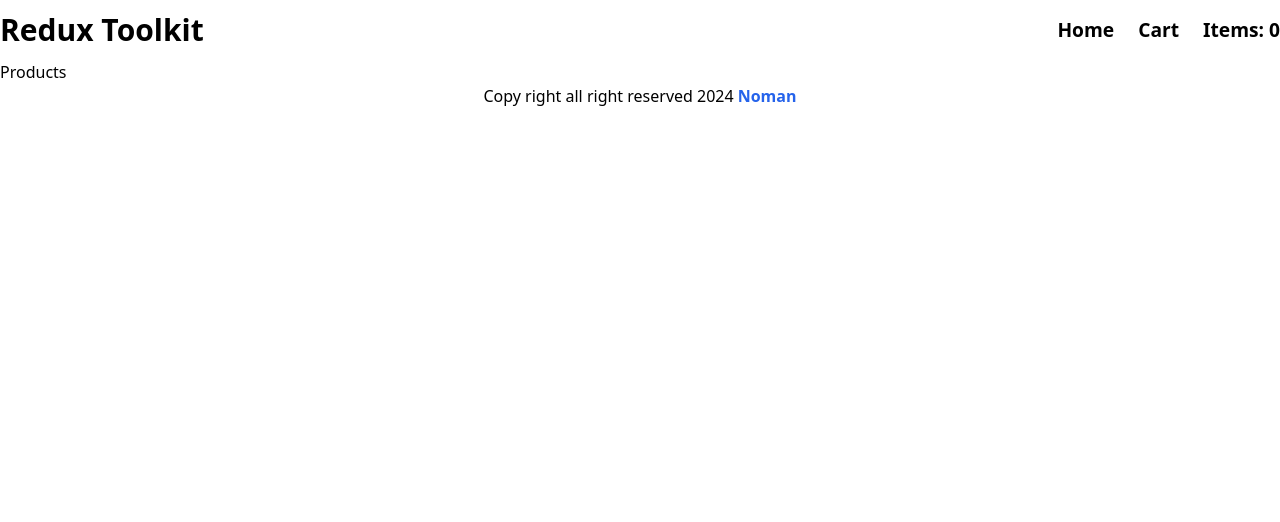
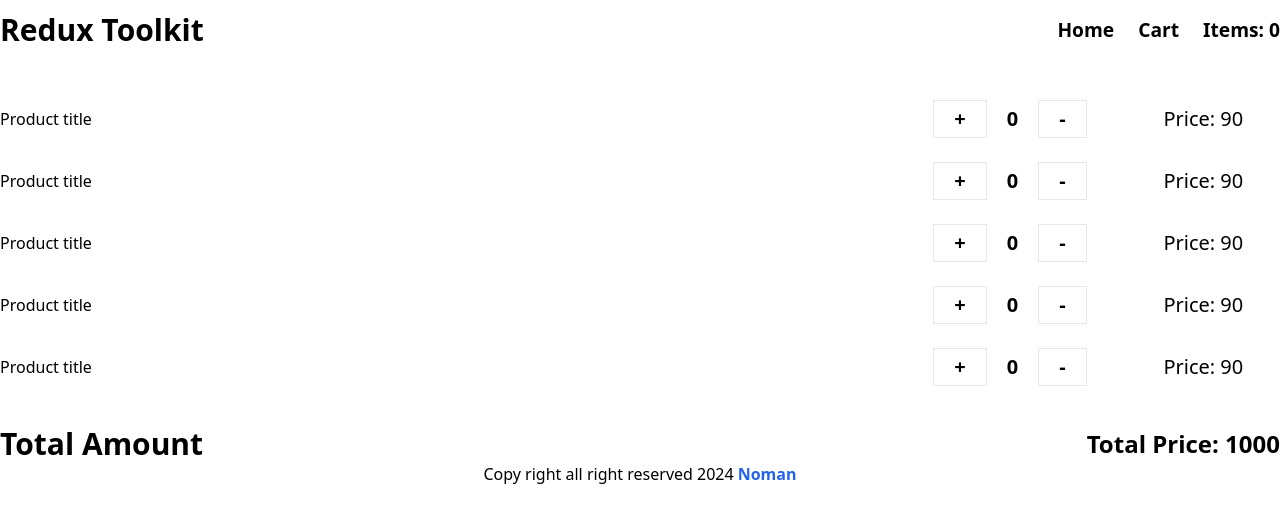
Before and after one commit to pxycknomdictator/RTK-ecommerce-cart, a React (Vite) app: page /products in a window 1280 px wide. Shown: the top 522 px of the page. Built offline with nearby package versions, Linux system fonts and the light colour scheme.

Commit message:
added cart lists

```diff
--- a/src/UI/Header.jsx
+++ b/src/UI/Header.jsx
@@ -1,3 +1,5 @@
+import { NavLink } from "react-router-dom";
+
 export const Header = () => {
   return (
     <header className="container mx-auto px-5 py-3 sm:px-0 flex items-center justify-between">
@@ -5,8 +7,8 @@
         <h1 className="text-3xl font-semibold">Redux Toolkit</h1>
       </div>
       <nav className="space-x-6 text-[1.2rem] font-semibold">
-        <a href="/">Home</a>
-        <a href="/products">Cart</a>
+        <NavLink to="/">Home</NavLink>
+        <NavLink to="/products">Cart</NavLink>
         <span>Items: 0</span>
       </nav>
     </header>
--- a/src/components/Card.jsx
+++ b/src/components/Card.jsx
@@ -6,9 +6,12 @@
       <div className="flex items-center justify-center">
         <img className="aspect-square object-contain" src={image} alt="image" />
       </div>
-      <div className="text-left p-5">
+      <div className="text-left py-4">
         <h2 className="text-xl font-semibold">{title}</h2>
         <h3 className="font-semibold">Price: {price}</h3>
+        <button className="inline-block py-2 px-5 font-semibold bg-blue-500 hover:bg-blue-600 text-white rounded mt-4">
+          Add To Cart
+        </button>
       </div>
     </li>
   );
--- /dev/null
+++ b/src/components/Cart.jsx
@@ -0,0 +1,19 @@
+export const Cart = () => {
+  return (
+    <li className="flex items-center justify-between">
+      <div>
+        <span>Product title</span>
+      </div>
+      <div className="grid grid-cols-2 gap-10 place-items-center text-xl">
+        <div>
+          <div className="space-x-5 font-semibold">
+            <button className="border py-1 px-5">+</button>
+            <span>0</span>
+            <button className="border py-1 px-5">-</button>
+          </div>
+        </div>
+        <span>Price: 90</span>
+      </div>
+    </li>
+  );
+};
--- /dev/null
+++ b/src/components/CartList.jsx
@@ -0,0 +1,17 @@
+import { Cart } from "./Cart";
+import { Total } from "./Total";
+
+export const CartList = () => {
+  return (
+    <>
+      <ul className="container px-5 sm:px-0 mx-auto mt-10 grid grid-cols-1 gap-y-6 gap-x-7">
+        <Cart />
+        <Cart />
+        <Cart />
+        <Cart />
+        <Cart />
+      </ul>
+      <Total />
+    </>
+  );
+};
--- /dev/null
+++ b/src/components/Total.jsx
@@ -0,0 +1,8 @@
+export const Total = () => {
+  return (
+    <div className="container px-5 sm:px-0 mx-auto mt-10 flex items-center justify-between">
+      <h1 className="text-3xl font-semibold">Total Amount</h1>
+      <h2 className="text-2xl font-semibold">Total Price: 1000</h2>
+    </div>
+  );
+};
--- a/src/pages/Products.jsx
+++ b/src/pages/Products.jsx
@@ -1,3 +1,5 @@
+import { CartList } from "../components/CartList";
+
 export const Products = () => {
-  return <div>Products</div>;
+  return <CartList />;
 };
```
